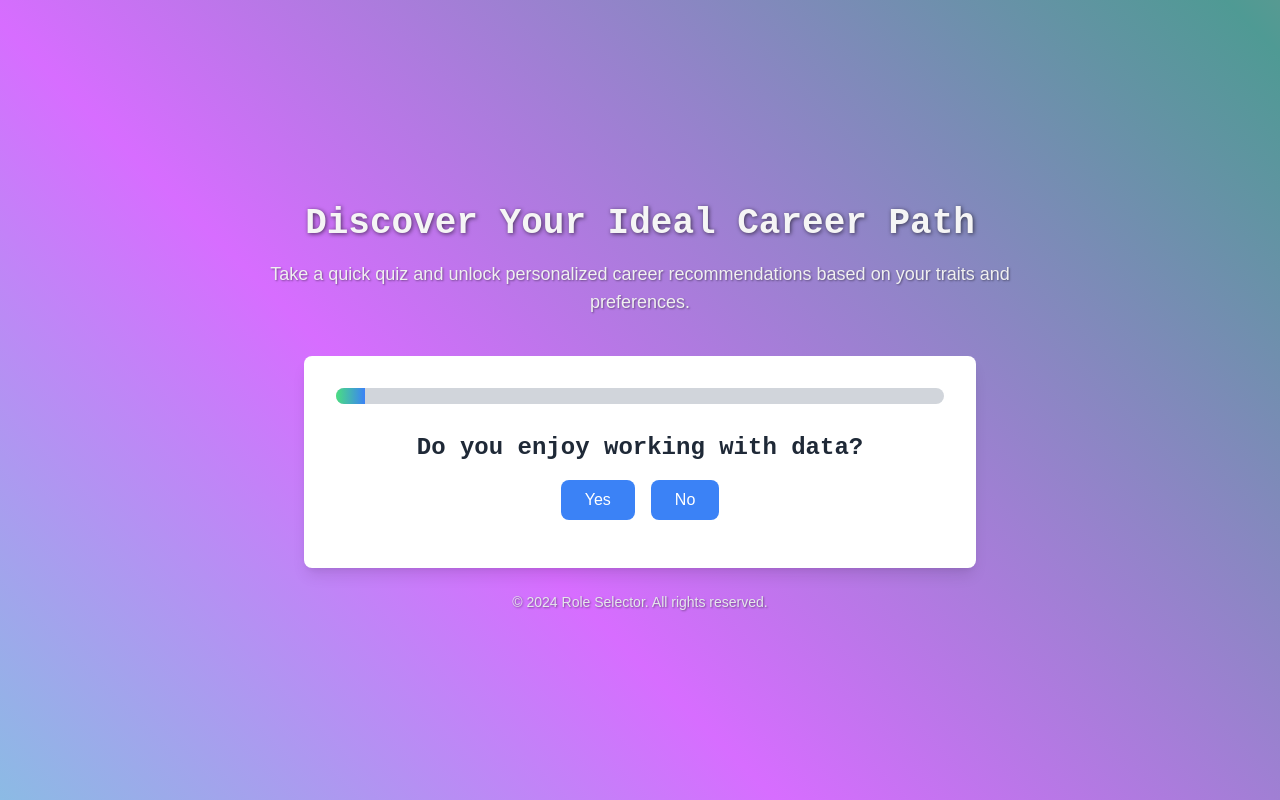
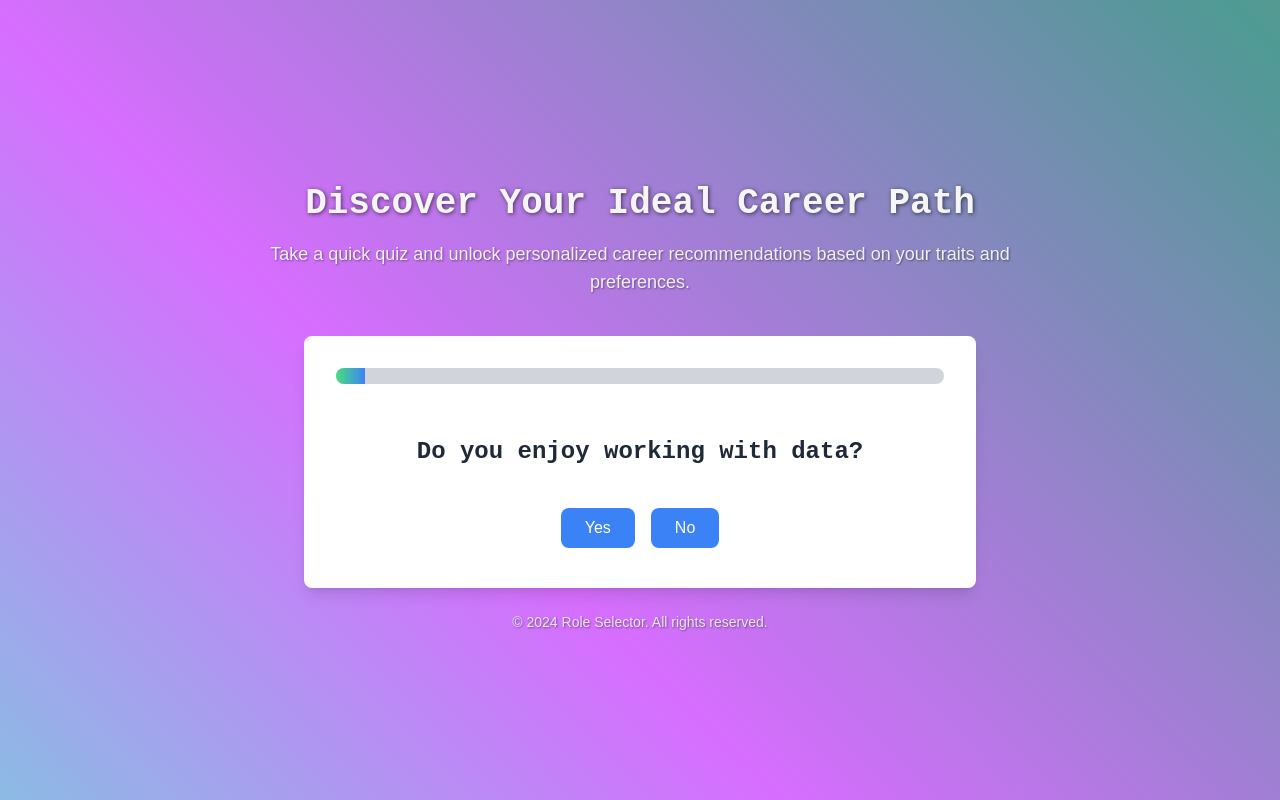
Before and after one commit to JohnCarlosSebuco/career-match, a Next.js app: page / in a window 1280 px wide. Built offline with nearby package versions, Linux system fonts and the light colour scheme.

Commit message:
fixed yes or no

```diff
--- a/app/components/Question.tsx
+++ b/app/components/Question.tsx
@@ -1,4 +1,3 @@
-// components/Question.tsx
 import React from "react";
 
 interface QuestionProps {
@@ -9,14 +8,17 @@ interface QuestionProps {
 
 const Question: React.FC<QuestionProps> = ({ question, options, onAnswer }) => {
   return (
-    <div className="p-4 text-center">
-      <h2 className="text-2xl font-bold">{question}</h2>
-      <div className="mt-4 flex justify-center gap-4">
+    <div className="p-2 text-center">
+      {/* Fixed height for the question */}
+      <div className="h-24 flex items-center justify-center">
+        <h2 className="text-2xl font-bold">{question}</h2>
+      </div>
+      <div className="mt-2 flex justify-center gap-4">
         {options.map((option) => (
           <button
             key={option}
             onClick={() => onAnswer(option)}
-            className="bg-blue-500 text-white py-2 px-6 rounded-lg hover:bg-blue-600"
+            className="bg-blue-500 text-white py-2 px-6 rounded-lg hover:bg-blue-600 transition"
           >
             {option}
           </button>
```
